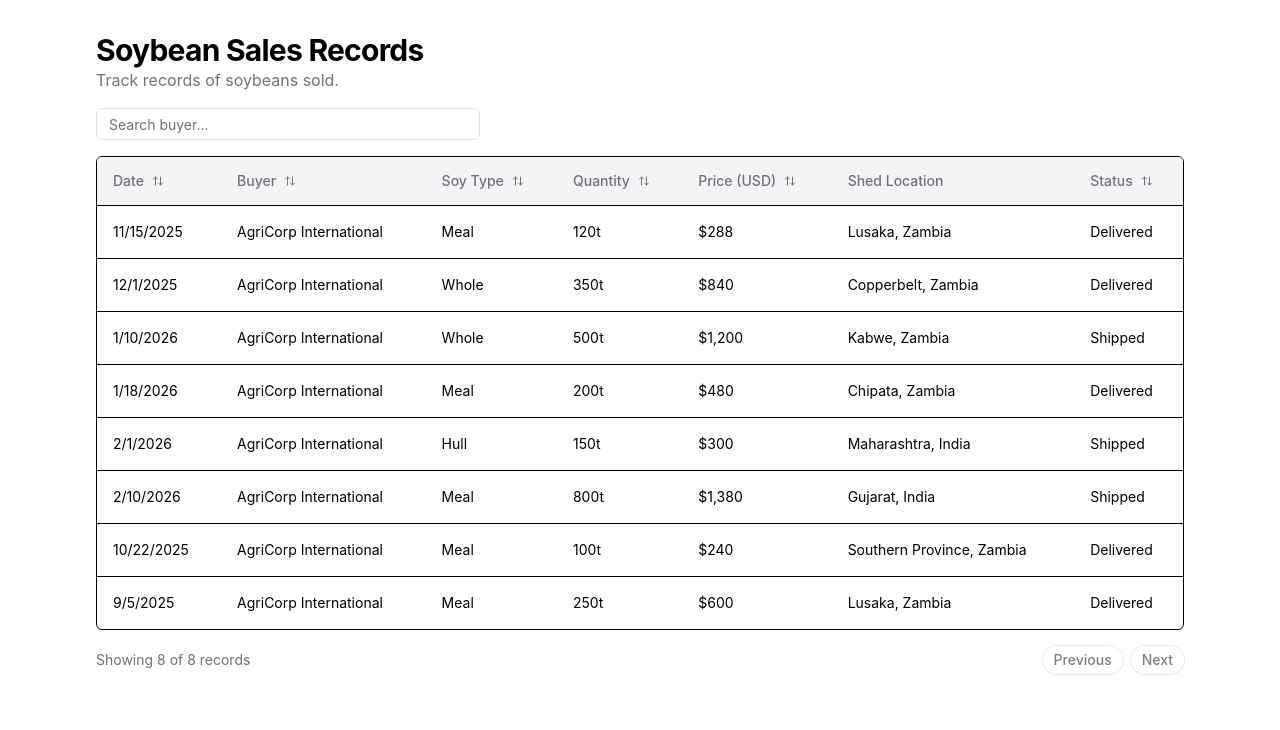
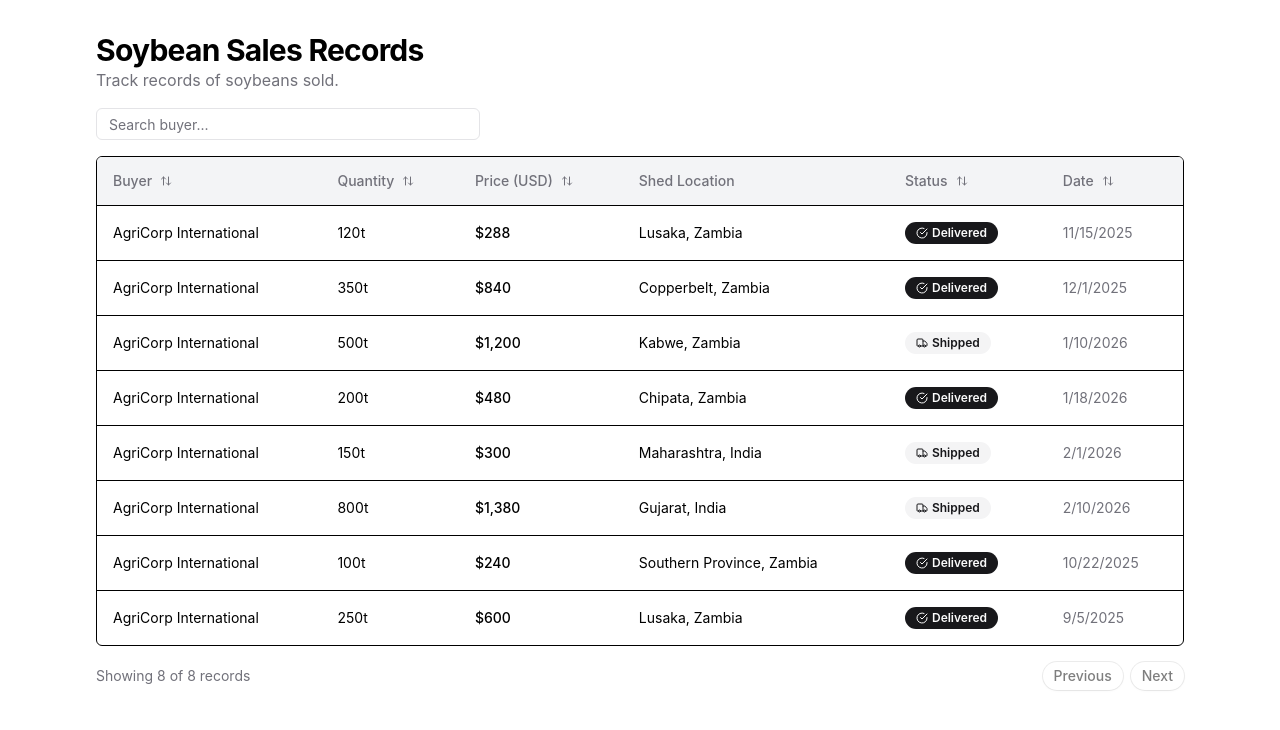
Before and after one commit to stephenchien3/animalhealthhackathon, a React (Vite) app: page /farmerpage in a window 1280 px wide. Shown: the top 730 px of the page. Built offline with nearby package versions, Linux system fonts and the light colour scheme; no server answers.

Commit message:
farmer page edits

```diff
--- a/src/components/farmer/SoyRecordTable.tsx
+++ b/src/components/farmer/SoyRecordTable.tsx
@@ -8,11 +8,12 @@ import {
   type ColumnDef, type SortingState,
 } from "@tanstack/react-table";
 import { useState } from "react";
-import { ArrowUpDown } from "lucide-react";
+import { ArrowUpDown, Truck, CheckCircle } from "lucide-react";
 import type { SoyRecord } from "@/types";
 import { cn } from "@/lib/utils";
 import { Input } from "@/components/ui/input";
 import { Button } from "@/components/ui/button";
+import { Badge } from "@/components/ui/badge";
 import {
   Table, TableBody, TableCell, TableHead, TableHeader, TableRow,
 } from "@/components/ui/table";
@@ -21,18 +22,17 @@ interface SoyRecordTableProps {
   data: SoyRecord[];
 }
 
+const STATUS_CONFIG = {
+  shipped: { label: "Shipped", icon: Truck, variant: "secondary" as const },
+  delivered: { label: "Delivered", icon: CheckCircle, variant: "default" as const },
+};
+
 const columns: ColumnDef<SoyRecord>[] = [
   {
-    accessorKey: "soldAt",
-    header: "Date",
-    cell: ({ getValue }) => new Date(getValue<string>()).toLocaleDateString(),
-  },
-  { accessorKey: "buyerCompany", header: "Buyer", enableSorting: true },
-  {
-    accessorKey: "soyType",
-    header: "Soy Type",
+    accessorKey: "buyerCompany",
+    header: "Buyer",
     enableSorting: true,
-    cell: ({ getValue }) => <span className="capitalize">{getValue<string>()}</span>,
+    cell: ({ getValue }) => getValue<string>(),
   },
   {
     accessorKey: "quantityTonnes",
@@ -42,14 +42,31 @@ const columns: ColumnDef<SoyRecord>[] = [
   {
     accessorKey: "priceUsd",
     header: "Price (USD)",
-    cell: ({ getValue }) => `$${getValue<number>().toLocaleString()}`,
+    cell: ({ getValue }) => <span className="font-medium">${getValue<number>().toLocaleString()}</span>,
   },
   { accessorKey: "shedLocation", header: "Shed Location", enableSorting: false },
   {
     accessorKey: "status",
     header: "Status",
     enableSorting: true,
-    cell: ({ getValue }) => <span className="capitalize">{getValue<string>()}</span>,
+    cell: ({ getValue }) => {
+      const status = getValue<string>() as keyof typeof STATUS_CONFIG;
+      const cfg = STATUS_CONFIG[status];
+      const Icon = cfg.icon;
+      return (
+        <Badge variant={cfg.variant} className="gap-1">
+          <Icon className="size-3" />
+          {cfg.label}
+        </Badge>
+      );
+    },
+  },
+  {
+    accessorKey: "soldAt",
+    header: "Date",
+    cell: ({ getValue }) => (
+      <span className="text-muted-foreground">{new Date(getValue<string>()).toLocaleDateString()}</span>
+    ),
   },
 ];
 
--- a/src/components/ui/progress.tsx
+++ b/src/components/ui/progress.tsx
@@ -18,8 +18,8 @@ const Progress = React.forwardRef<
     {...props}
   >
     <ProgressPrimitive.Indicator
-      className="h-full w-full flex-1 bg-primary transition-all"
-      style={{ transform: `translateX(-${100 - (value || 0)}%)` }}
+      className="h-full w-full flex-1 transition-all"
+      style={{ backgroundColor: "#455246", transform: `translateX(-${100 - (value || 0)}%)` }}
     />
   </ProgressPrimitive.Root>
 ))
--- a/src/pages/SummaryPage.tsx
+++ b/src/pages/SummaryPage.tsx
@@ -98,7 +98,7 @@ export default function SummaryPage() {
                     tickFormatter={(v) => v.charAt(0).toUpperCase() + v.slice(1)} />
                   <YAxis tickLine={false} axisLine={false} />
                   <ChartTooltip cursor={false} content={<ChartTooltipContent />} />
-                  <Bar dataKey="tonnes" fill="var(--color-tonnes)" radius={[4, 4, 0, 0]} />
+                  <Bar dataKey="tonnes" fill="#455246" radius={[4, 4, 0, 0]} />
                 </BarChart>
               </ChartContainer>
             </CardContent>
```
